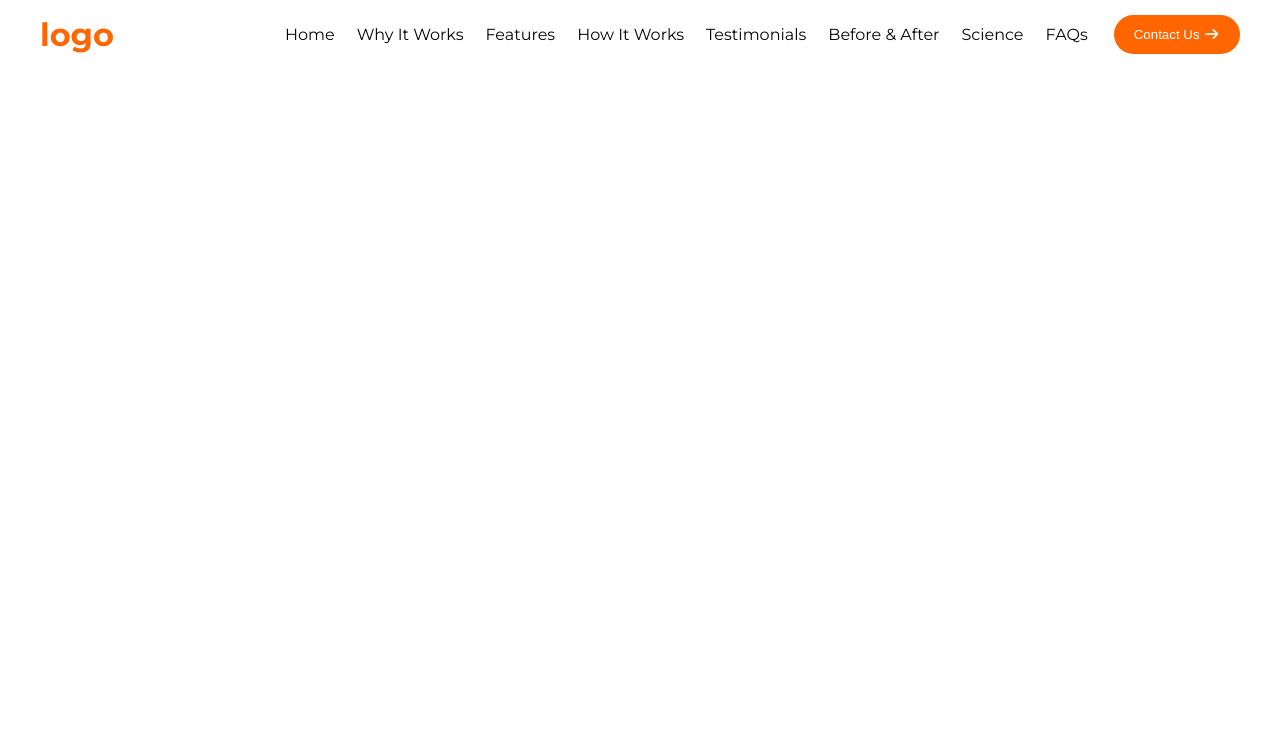
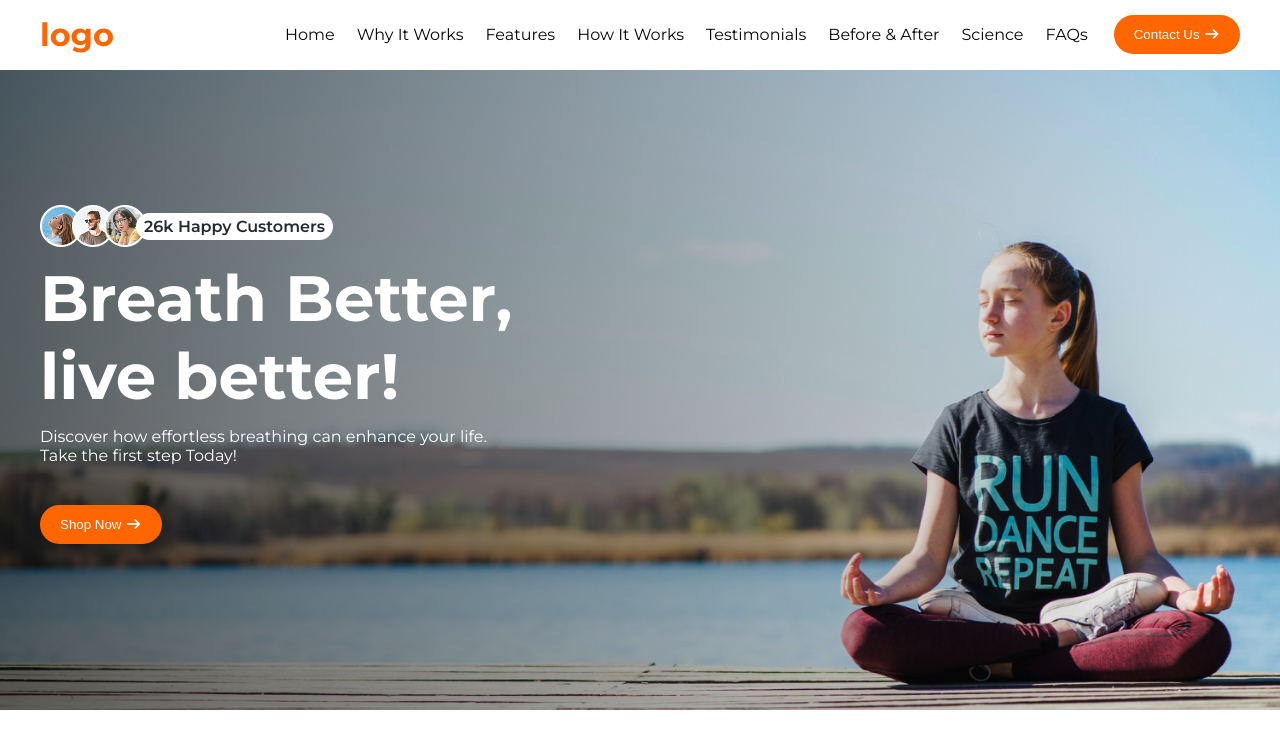
Before and after one commit to devenamulshikder/breath-better-task, a plain HTML site: page index.html in a window 1280 px wide. Drawn offline with Linux system fonts and the light colour scheme.

Commit message:
Add banner section with avatars and background image to index.html and style.css

```diff
--- a/index.html
+++ b/index.html
@@ -29,7 +29,45 @@
         </button>
       </nav>
     </header>
-    <main></main>
+    <main>
+      <!-- banner section -->
+      <section class="banner">
+        <div class="banner-content">
+          <div class="avatars">
+            <img
+              style="margin-right: -10px"
+              src="./assets/Avatar1.png"
+              alt="avatar1"
+              class="avatar1"
+            />
+            <img
+              style="margin-right: -10px"
+              src="./assets/Avatar2.png"
+              alt="avatar2"
+              class="avatar2"
+            />
+            <img
+              style="margin-right: -10px"
+              src="./assets/Avatar3.png"
+              alt="avatar3"
+              class="avatar3"
+            />
+            <span class="customer-span">26k Happy Customers</span>
+          </div>
+          <h2 class="banner-title">
+            Breath Better, <br />
+            live better!
+          </h2>
+          <p class="banner-subtitle">
+            Discover how effortless breathing can enhance your life. Take the
+            first step Today!
+          </p>
+          <button class="button1">
+            Shop Now <i class="fa-solid fa-arrow-right"></i>
+          </button>
+        </div>
+      </section>
+    </main>
     <footer></footer>
   </body>
 </html>
--- a/style/style.css
+++ b/style/style.css
@@ -44,3 +44,44 @@ nav {
   text-decoration: none;
   color: #070707;
 }
+/* banner section */
+.banner {
+  background-image: linear-gradient(
+      to right,
+      rgba(0, 0, 0, 0.6),
+      rgba(0, 0, 0, 0)
+    ),
+    url("../assets/hero.jpg");
+  background-size: cover;
+  background-position: center;
+  height: 80vh;
+  margin-top: 16px;
+  position: relative;
+}
+.banner-content {
+  max-width: 1200px;
+  margin: 0 auto;
+  color: #ffffff;
+}
+
+.avatars {
+  display: flex;
+  align-items: center;
+  padding-top: 135px;
+}
+.customer-span {
+  background: #ffffff;
+  color: #242a33;
+  padding: 4px 8px;
+  border-radius: 50px;
+  font-weight: 600;
+}
+.banner-title {
+  font-size: 64px;
+  margin: 12px 0;
+}
+.banner-subtitle {
+  font-size: 16px;
+  margin-bottom: 40px;
+  width: 474px;
+}
```
Also changed, not shown: assets/Avatar1.png (added), assets/Avatar2.png (added), assets/Avatar3.png (added), assets/hero.jpg (added).
